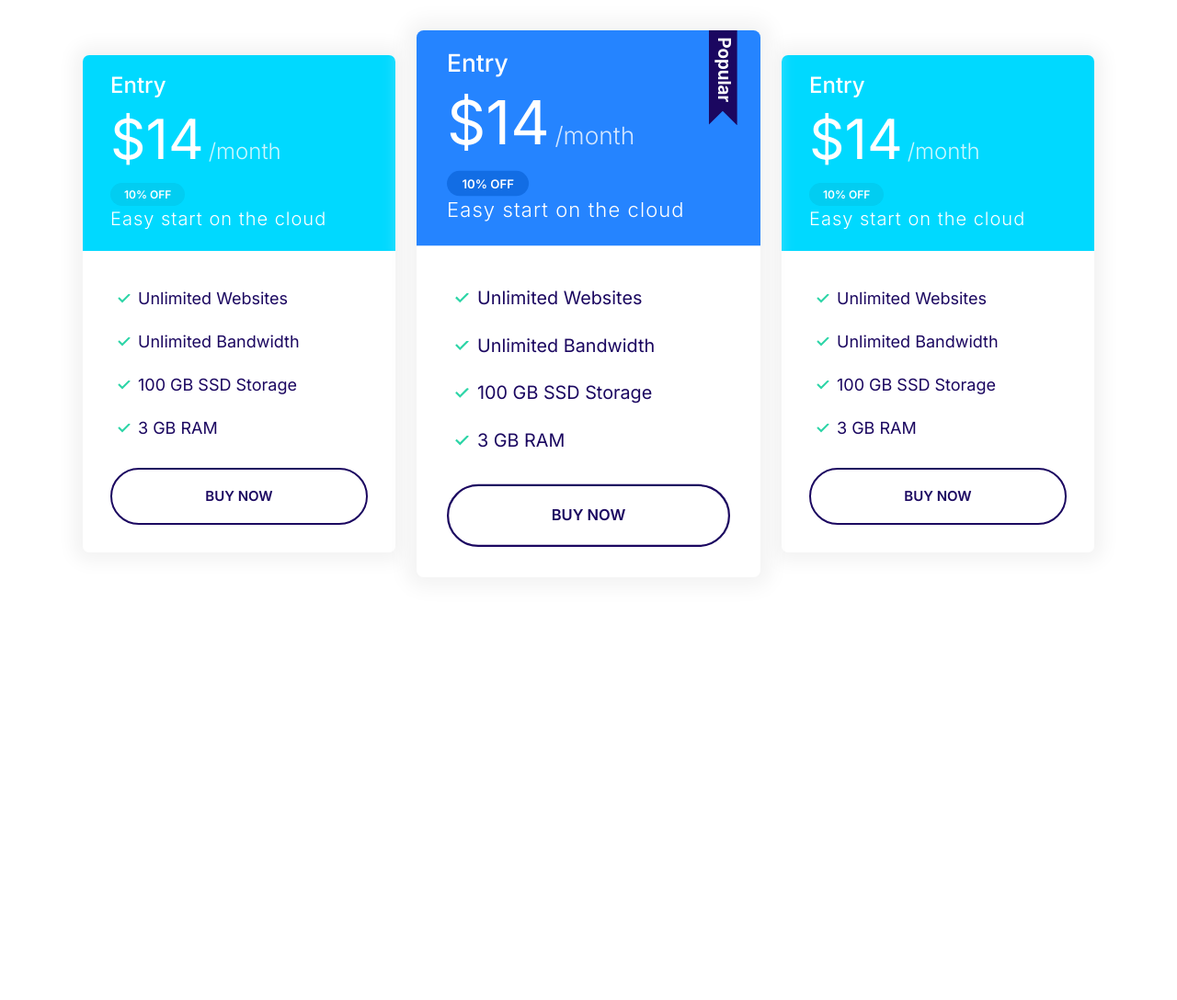
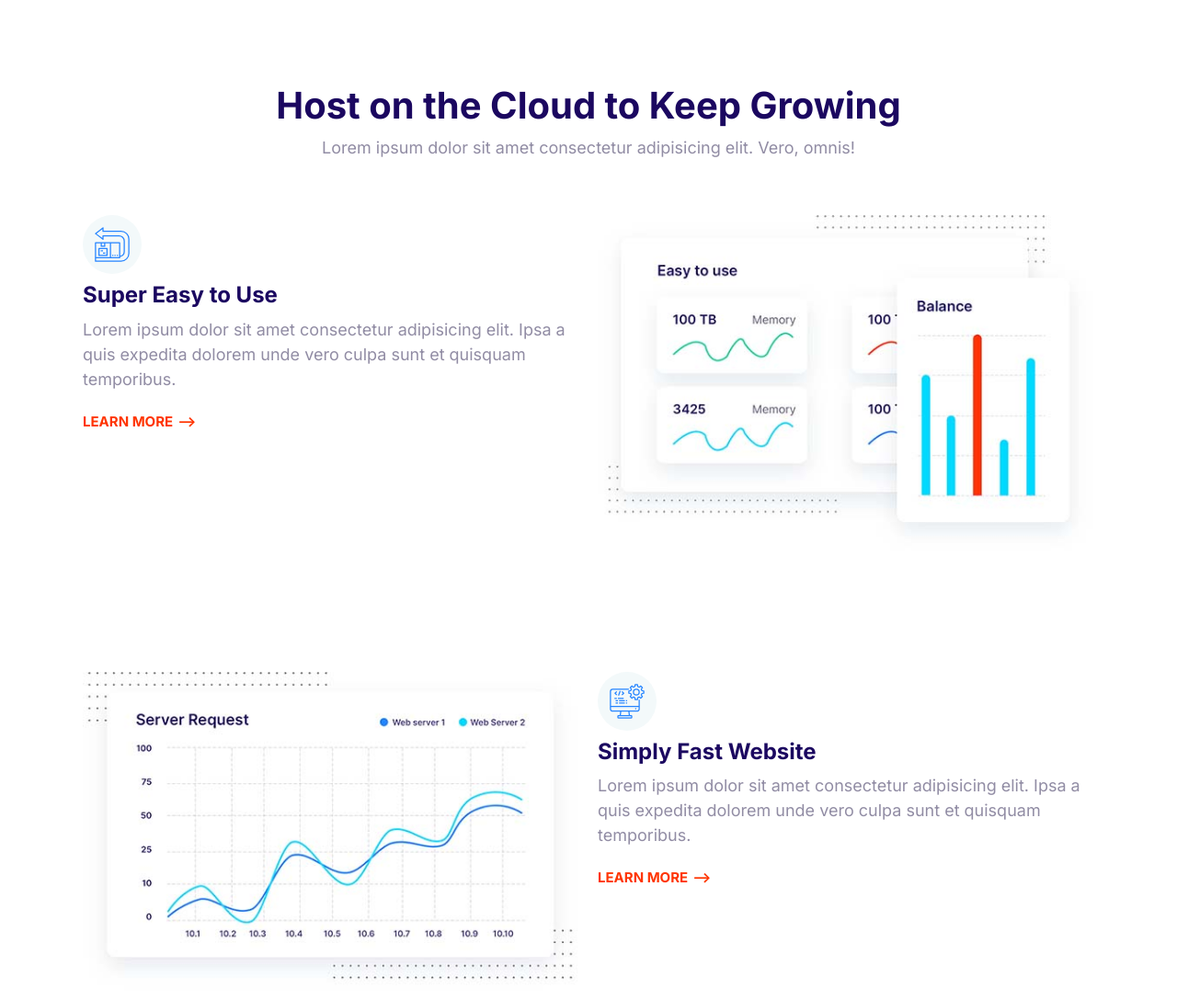
Before and after one commit to Annie-mar/Practice, a plain HTML site: page index.html in a window 1280 px wide. Shown: the top 1088 px of the page at 92% size. Before the commit the page ends 800 px from the top, so only its background shows below. Drawn offline with Linux system fonts and the light colour scheme.

Commit message:
Create featuresBlock component.

```diff
--- a/CSS/styles.css
+++ b/CSS/styles.css
@@ -680,3 +680,27 @@ a {
    max-width: 500px;
    margin: 0  auto;
  }
+
+ /*Features Block*/
+ .feature {
+   gap: 4rem 2rem;
+   margin: 12rem 0;
+ }
+
+ .feature:first-of-type {
+   margin-top: 6rem;
+ }
+
+ .feature--heading {
+   margin: 1rem 0;
+ }
+
+ .feature__image {
+   width: 100%;
+ }
+
+ @media screen and (min-width: 768px) {
+   .feature:nth-of-type(even) .feature__content {
+    order: 2;
+   }
+ }
--- a/index.html
+++ b/index.html
@@ -14,70 +14,119 @@
     <link rel="stylesheet" href="css/styles.css" />
   </head>
   <body>
-    <section class="block container block-plans">
-      <div class="grid grid--1x3">
-        <div class="plan">
-          <div class="card card--secondary">
-            <header class="card__header">
-              <h3 class="plan__name">Entry</h3>
-              <span class="plan__price">$14</span>
-              <span class="plan__billing-cycle">/month</span>
-              <span class="badge badge--secondary badge--small">10% OFF</span>
-              <span class="plan__description">Easy start on the cloud</span>
-            </header>
-            <div class="card__body">
-              <ul class="list list--tick">
-                <li class="list__item">Unlimited Websites</li>
-                <li class="list__item">Unlimited Bandwidth</li>
-                <li class="list__item">100 GB SSD Storage</li>
-                <li class="list__item">3 GB RAM</li>
-              </ul>
-              <button class="btn btn--outline btn--block">Buy Now</button>
-            </div>
-          </div>
+    <section class="block container">
+      <header class="block__header">
+        <h2>Host on the Cloud to Keep Growing</h2>
+        <p>
+          Lorem ipsum dolor sit amet consectetur adipisicing elit. Vero, omnis!
+        </p>
+      </header>
+      <article class="grid grid--1x2 feature">
+        <div class="feature__content">
+          <span class="icon-container">
+            <svg class="icon icon--primary">
+              <use xlink:href="Images/sprite.svg#easy"></use>
+            </svg>
+          </span>
+          <h3 class="feature--heading">Super Easy to Use</h3>
+          <p>
+            Lorem ipsum dolor sit amet consectetur adipisicing elit. Ipsa a quis
+            expedita dolorem unde vero culpa sunt et quisquam temporibus.
+          </p>
+          <a href="#" class="link-arrow">Learn More</a>
         </div>
-        <div class="plan plan--popular">
-          <div class="card card--primary">
-            <header class="card__header">
-              <h3 class="plan__name">Entry</h3>
-              <span class="plan__price">$14</span>
-              <span class="plan__billing-cycle">/month</span>
-              <span class="badge badge--primary badge--small">10% OFF</span>
-              <span class="plan__description">Easy start on the cloud</span>
-            </header>
-            <div class="card__body">
-              <ul class="list list--tick">
-                <li class="list__item">Unlimited Websites</li>
-                <li class="list__item">Unlimited Bandwidth</li>
-                <li class="list__item">100 GB SSD Storage</li>
-                <li class="list__item">3 GB RAM</li>
-              </ul>
-              <button class="btn btn--outline btn--block">Buy Now</button>
-            </div>
-          </div>
+        <picture>
+          <source
+            type="Images/webp"
+            srcset="Images/easy.webp 1x, Images/easy@2x.webp 2x"
+          />
+          <source
+            type="Images/jpg"
+            srcset="Images/easy.jpg 1x, Images/easy@2x.jpg 2x"
+          />
+          <img class="feature__image" src="Images/easy.jpg" alt="" />
+        </picture>
+      </article>
+      <article class="grid grid--1x2 feature">
+        <div class="feature__content">
+          <span class="icon-container">
+            <svg class="icon icon--primary">
+              <use xlink:href="Images/sprite.svg#computer"></use>
+            </svg>
+          </span>
+          <h3 class="feature--heading">Simply Fast Website</h3>
+          <p>
+            Lorem ipsum dolor sit amet consectetur adipisicing elit. Ipsa a quis
+            expedita dolorem unde vero culpa sunt et quisquam temporibus.
+          </p>
+          <a href="#" class="link-arrow">Learn More</a>
         </div>
-        <div class="plan">
-          <div class="card card--secondary">
-            <header class="card__header">
-              <h3 class="plan__name">Entry</h3>
-              <span class="plan__price">$14</span>
-              <span class="plan__billing-cycle">/month</span>
-              <span class="badge badge--secondary badge--small">10% OFF</span>
-              <span class="plan__description">Easy start on the cloud</span>
-            </header>
-            <div class="card__body">
-              <ul class="list list--tick">
-                <li class="list__item">Unlimited Websites</li>
-                <li class="list__item">Unlimited Bandwidth</li>
-                <li class="list__item">100 GB SSD Storage</li>
-                <li class="list__item">3 GB RAM</li>
-              </ul>
-              <button class="btn btn--outline btn--block">Buy Now</button>
-            </div>
-          </div>
+        <picture>
+          <source
+            type="Images/webp"
+            srcset="Images/fast.webp 1x, Images/fast@2x.webp 2x"
+          />
+          <source
+            type="Images/jpg"
+            srcset="Images/fast.jpg 1x, Images/fast@2x.jpg 2x"
+          />
+          <img class="feature__image" src="Images/fast.jpg" alt="" />
+        </picture>
+      </article>
+      <article class="grid grid--1x2 feature">
+        <div class="feature__content">
+          <span class="icon-container">
+            <svg class="icon icon--primary">
+              <use xlink:href="Images/sprite.svg#wordpress"></use>
+            </svg>
+          </span>
+          <h3 class="feature--heading">Wordpress Made Easy</h3>
+          <p>
+            Lorem ipsum dolor sit amet consectetur adipisicing elit. Ipsa a quis
+            expedita dolorem unde vero culpa sunt et quisquam temporibus.
+          </p>
+          <a href="#" class="link-arrow">Learn More</a>
         </div>
-      </div>
+        <picture>
+          <source
+            type="Images/webp"
+            srcset="Images/wordpress.webp 1x, Images/wordpress@2x.webp 2x"
+          />
+          <source
+            type="Images/jpg"
+            srcset="Images/wordpress.jpg 1x, Images/wordpress@2x.jpg 2x"
+          />
+          <img class="feature__image" src="Images/wordpress.jpg" alt="" />
+        </picture>
+      </article>
+      <article class="grid grid--1x2 feature">
+        <div class="feature__content">
+          <span class="icon-container">
+            <svg class="icon icon--primary">
+              <use xlink:href="Images/sprite.svg#clock"></use>
+            </svg>
+          </span>
+          <h3 class="feature--heading">24/7 Expert Support</h3>
+          <p>
+            Lorem ipsum dolor sit amet consectetur adipisicing elit. Ipsa a quis
+            expedita dolorem unde vero culpa sunt et quisquam temporibus.
+          </p>
+          <a href="#" class="link-arrow">Learn More</a>
+        </div>
+        <picture>
+          <source
+            type="Images/webp"
+            srcset="Images/support.webp 1x, Images/support@2x.webp 2x"
+          />
+          <source
+            type="Images/jpg"
+            srcset="Images/support.jpg 1x, Images/support@2x.jpg 2x"
+          />
+          <img class="feature__image" src="Images/support.jpg" alt="" />
+        </picture>
+      </article>
     </section>
+
     <script src="js/main.js"></script>
   </body>
 </html>
```
Also changed, not shown: Components/featuresBlock.html (added, +110 -0 lines), Images/easy.jpg (added), Images/easy.webp (added), Images/easy@2x.jpg (added), Images/easy@2x.webp (added), Images/fast.jpg (added), Images/fast.webp (added), Images/fast@2x.jpg (added), Images/fast@2x.webp (added), Images/support.jpg (added), Images/support.webp (added), Images/support@2x.jpg (added), Images/support@2x.webp (added), Images/wordpress.jpg (added), 3 more files.
